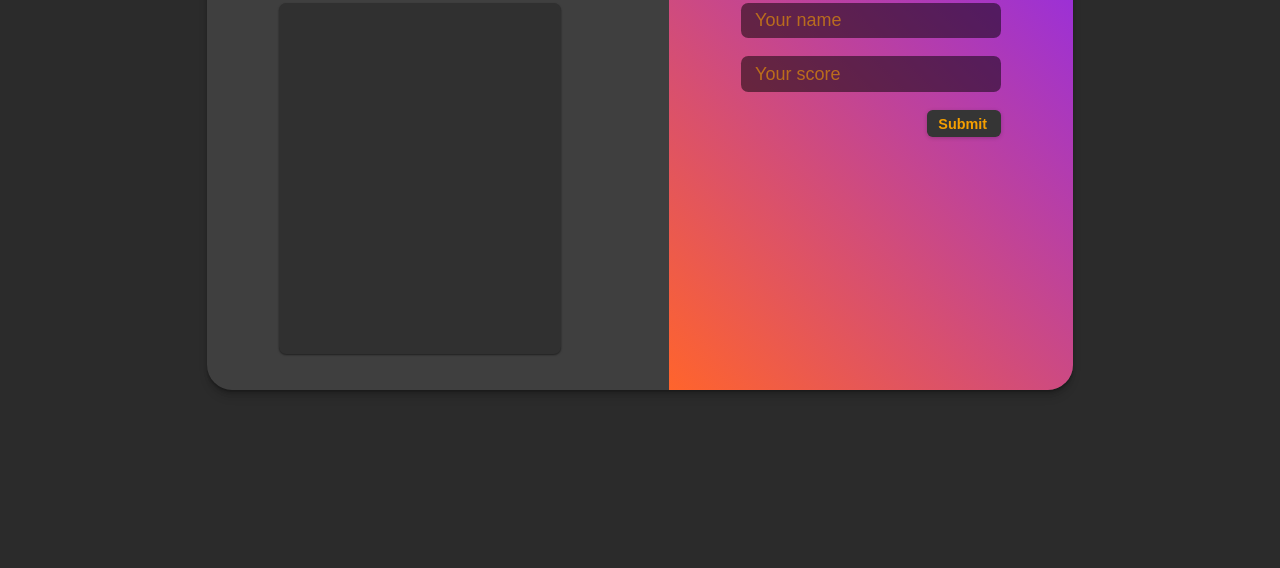
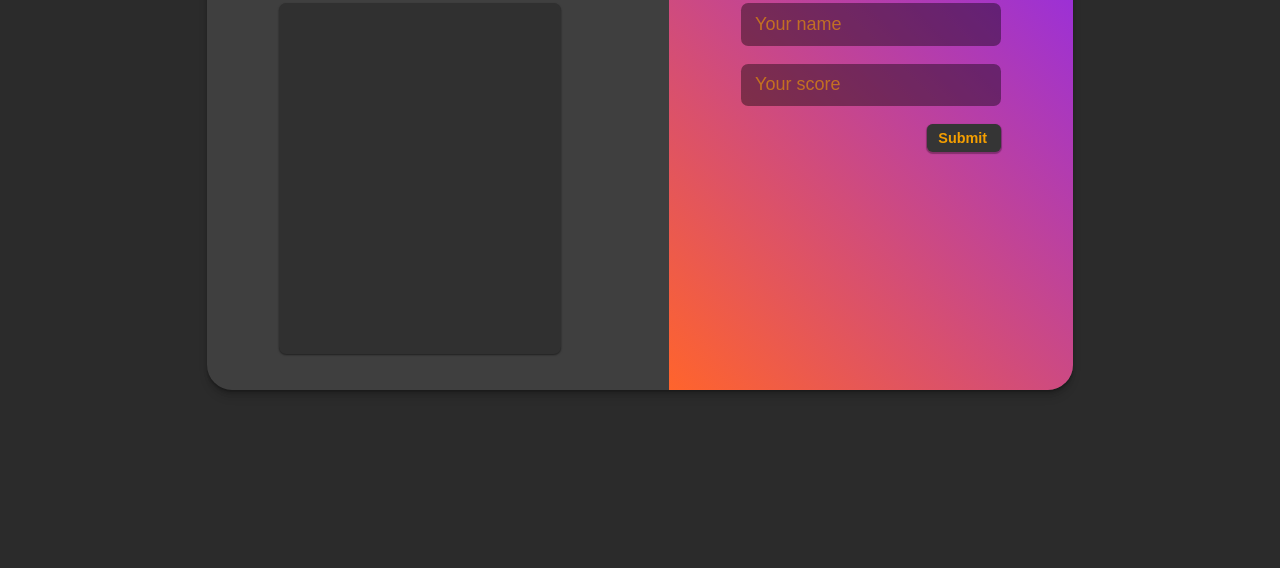
Before and after one commit to MrBrN197/Leaderboard, a website built with webpack: page src/template.html in a window 1280 px wide. Shown: the part 232-800 px from the top of the page. Built offline with nearby package versions, Linux system fonts and the light colour scheme; no server answers.

Commit message:
Adjust `button`, `input` styling

```diff
--- a/src/dom-functions.js
+++ b/src/dom-functions.js
@@ -19,8 +19,8 @@ export const initializePageHTML = () => {
         <h2>Add your score</h2>
       </div>
       <form action="#">
-        <input type="text" name="name" id="name" placeholder="Your name" required>
-        <input type="number" name="score" id="score" placeholder="Your score" required>
+        <input type="text" name="name" id="name" placeholder="Your name" required autocomplete="off">
+        <input type="number" name="score" id="score" placeholder="Your score" required autocomplete="off">
         <input type="submit" value="Submit">
       </form>
     </section>
--- a/src/style.scss
+++ b/src/style.scss
@@ -6,6 +6,8 @@
 }
 
 $orange: rgb(245, 159, 0);
+$black: #000;
+$white: #fff;
 $light-purple: #452b70;
 $bg-clr: #2b2b2b;
 
@@ -18,7 +20,7 @@ $bg-clr: #2b2b2b;
 }
 
 ::-webkit-scrollbar-thumb {
-  background-color: darken(orange, 20%);
+  background-color: darken($orange, 20%);
   border-radius: 0.4rem;
   border: 0.2rem solid $bg-clr;
   box-sizing: content-box;
@@ -45,25 +47,27 @@ ul {
 button,
 li,
 input {
-  padding: 0.4em 0.8em;
+  padding: 0.6em 0.8em;
 }
 
 input:not([type=submit]) {
-  background: rgba(0, 0, 0, 0.5);
+  background-color: rgba($black, 0.4);
   border-radius: 0.4em;
   border: none;
   font-size: 1rem;
+  color: $orange;
+  transition: background-color 120ms ease-out;
 
   &::placeholder {
     color: rgba($orange, 0.6);
   }
 
-  &:autofill {
-    background-color: crimson;
+  &:focus {
+    outline: none;
   }
 
   &:focus {
-    outline: none;
+    background-color: rgba($black, 0.6);
   }
 }
 
@@ -72,13 +76,12 @@ input[type=submit] {
   font-weight: bold;
   border: none;
   font-size: 0.8rem;
-  // border: 2px solid $orange;
   border-radius: 0.4em;
   padding-block: 0.4em;
   padding-inline-end: 1em;
   background-color: rgb(53, 53, 53);
   color: $orange;
-  box-shadow: 0 1px 4px rgba(0, 0, 0, 0.2);
+  box-shadow: 0 1px 1px 1px rgba($black, 0.3);
   cursor: pointer;
   transition-duration: 120ms;
   transition-property: background-color, transform;
@@ -94,6 +97,10 @@ input[type=submit] {
 
   &:disabled {
     border: 2px solid rgb(160, 160, 160);
+  }
+
+  &:focus-visible {
+    outline: 2px solid black;
   }
 }
 
@@ -133,11 +140,6 @@ main {
     height: 50vh;
     display: flex;
     flex-direction: column;
-  }
-
-  section.add-score {
-    background: linear-gradient(45deg, rgb(255, 100, 44), rgb(146, 43, 231));
-    padding-inline: 4rem;
   }
 
   #scoreboard {
@@ -180,7 +182,11 @@ main {
     }
   }
 
-  .add-score form {
+  section.add-score {
+    background: linear-gradient(45deg, rgb(255, 100, 44), rgb(146, 43, 231));
+    padding-inline: 4rem;
+
+    form {
       display: flex;
       flex-direction: column;
       gap: 1rem;
@@ -191,3 +197,4 @@ main {
       }
     }
   }
+}
```
Lines whose indentation alone changed are shown as unchanged.
